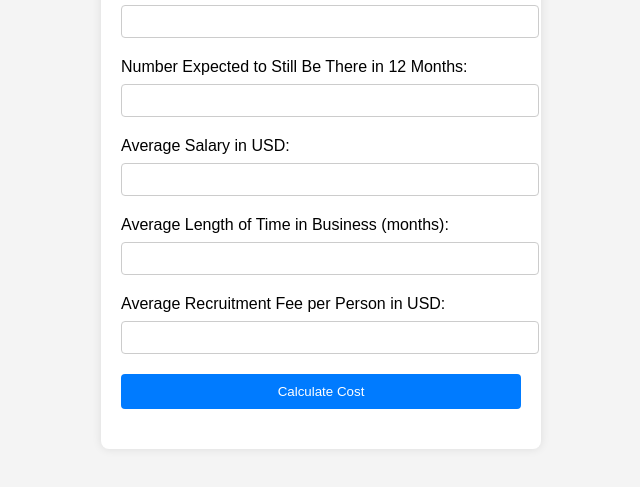
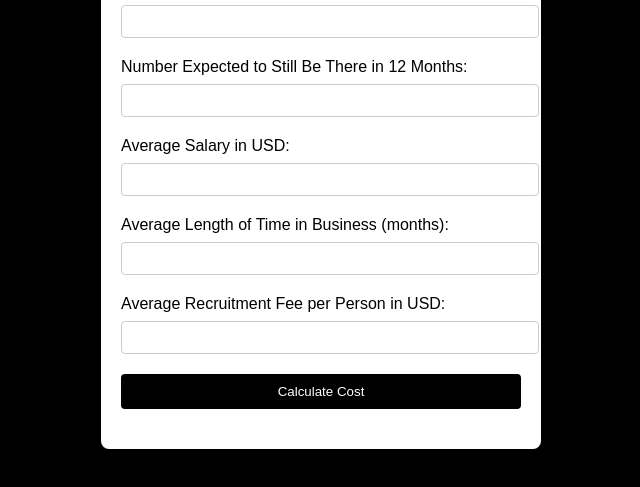
Before and after one commit to DanSaaSlife/Bad-Hire-Calculator, a plain HTML site: page index.html in a window 1280 px wide. Shown: the part 235-722 px from the top of the page, without its empty margins (319-959 px from the left). Drawn offline with Linux system fonts and the light colour scheme.

Commit message:
Update styles.css

```diff
--- a/styles.css
+++ b/styles.css
@@ -1,6 +1,7 @@
 body {
     font-family: Arial, sans-serif;
-    background-color: #f4f4f4;
+    background-color: #000; /* Changed to black */
+    color: #fff; /* Ensure text is readable on a black background */
     display: flex;
     justify-content: center;
     align-items: center;
@@ -10,6 +11,7 @@ body {
 
 .container {
     background: #fff;
+    color: #000; /* Ensure text inside the container is readable */
     padding: 20px;
     border-radius: 8px;
     box-shadow: 0 0 10px rgba(0, 0, 0, 0.1);
@@ -38,7 +40,7 @@ form input {
 button {
     width: 100%;
     padding: 10px;
-    background-color: #007bff;
+    background-color: #000; /* Changed to black */
     color: #fff;
     border: none;
     border-radius: 4px;
@@ -46,7 +48,7 @@ button {
 }
 
 button:hover {
-    background-color: #0056b3;
+    background-color: #333; /* Slightly lighter black for hover effect */
 }
 
 #result {
```
